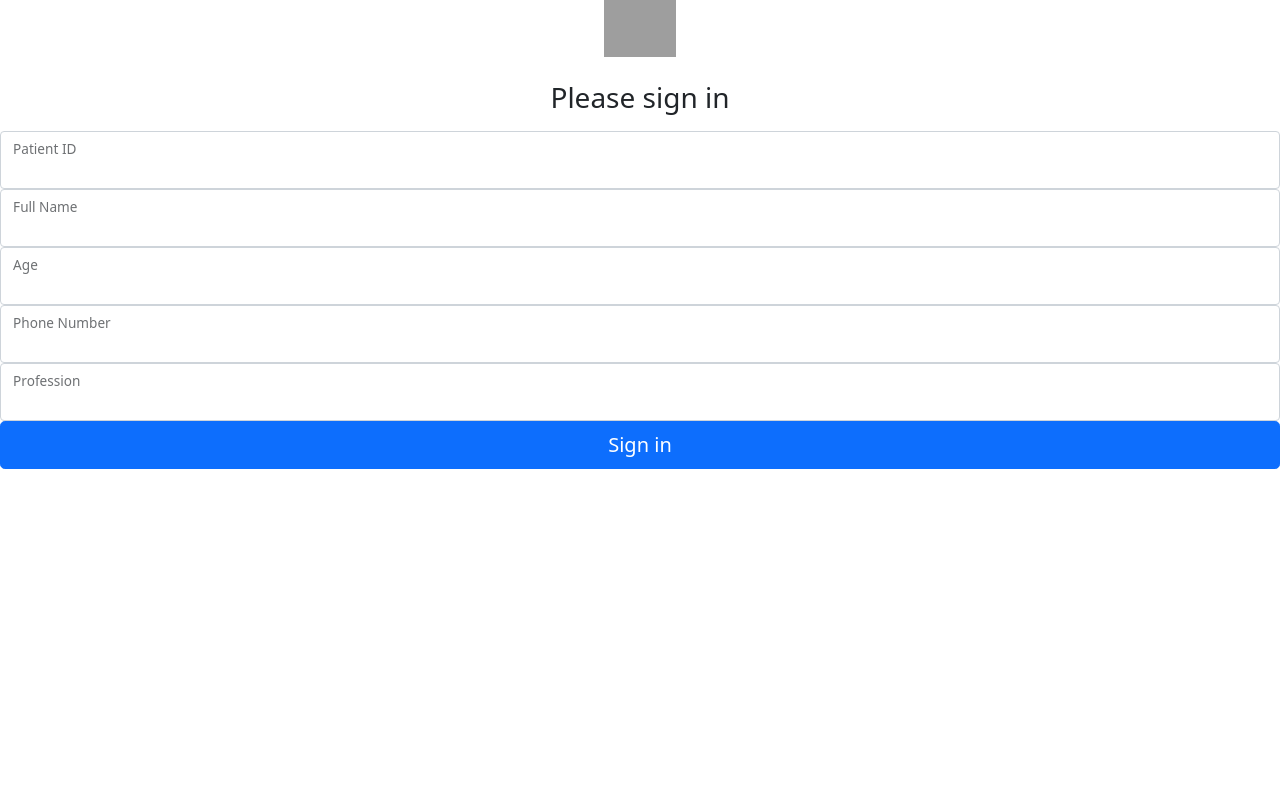
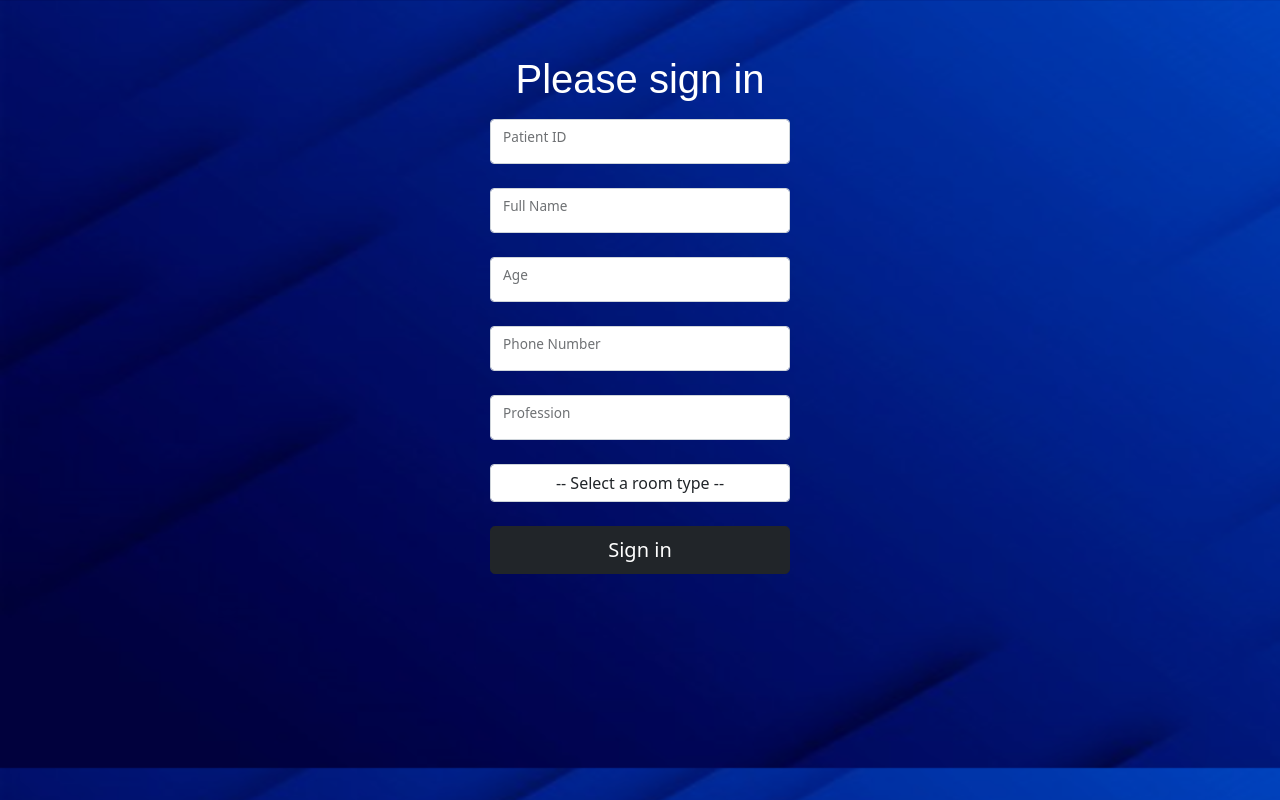
Before and after one commit to SanjaySajuJacob/Apollo-Hospital, a Django app: template templates/apollo/patlogin.html in a window 1280 px wide. Run offline with Django 3.2, Linux system fonts and the light colour scheme; the template is opened without the code that fills it, so the values that code supplies are empty; some libraries are stand-ins or nearby versions; grey boxes are pictures that could not be loaded.

Commit message:
Finished both login pages

```diff
--- a/static/apollo/cover.css
+++ b/static/apollo/cover.css
@@ -20,7 +20,7 @@ body {
   text-shadow: 0 .05rem .1rem rgba(0, 0, 0, .5);
   box-shadow: inset 0 0 5rem rgba(0, 0, 0, .5);
   background-size: 1550px 768px;
-  background-image: url("/static/quiz/v748-toon-131.jpg");
+  background-image: url("/static/apollo/Amazing-Blue-BG.png");
   background-position: center;
 }
 
--- a/static/apollo/login.css
+++ b/static/apollo/login.css
@@ -1,6 +1,8 @@
 <!DOCTYPE html>
 body {
   height: 100%;
+  background-size: 1550px 768px;
+  background-position: center;
 }
 
 body {
@@ -8,7 +10,9 @@ body {
   align-items: center;
   padding-top: 40px;
   padding-bottom: 40px;
-  background-color: #f5f5f5;
+  background-color: #035DAB;
+  background-size: 1550px 768px;
+  background-image: url("/static/apollo/Amazing-Blue-BG.png") !important
 }
 
 .form-signin {
--- a/templates/apollo/patlogin.html
+++ b/templates/apollo/patlogin.html
@@ -9,6 +9,8 @@
     <meta name="generator" content="Hugo 0.82.0">
 
     <link rel="canonical" href="https://getbootstrap.com/docs/5.0/examples/sign-in/">
+<script src="https://cdnjs.cloudflare.com/ajax/libs/popper.js/2.6.0/umd/popper.min.js" integrity="sha512-BmM0/BQlqh02wuK5Gz9yrbe7VyIVwOzD1o40yi1IsTjriX/NGF37NyXHfmFzIlMmoSIBXgqDiG1VNU6kB5dBbA==" crossorigin="anonymous" referrerpolicy="no-referrer"></script>
+<script src="https://cdn.jsdelivr.net/npm/bootstrap@5.0.1/dist/js/bootstrap.bundle.min.js" integrity="sha384-gtEjrD/SeCtmISkJkNUaaKMoLD0//ElJ19smozuHV6z3Iehds+3Ulb9Bn9Plx0x4" crossorigin="anonymous"></script>
 
 
 
@@ -33,36 +35,53 @@
 
 
     <!-- Custom styles for this template -->
-    <link href="signin.css" rel="stylesheet">
+    <link href="{% static 'apollo/login.css' %}" rel="stylesheet">
   </head>
   <body class="text-center">
 
 <main class="form-signin">
-    <img class="mb-4" src="../assets/brand/bootstrap-logo.svg" alt="" width="72" height="57">
-    <h1 class="h3 mb-3 fw-normal">Please sign in</h1>
-    <form method = "POST", action = "">
+    <h1 class="h1 mb-3 fw-normal text-white" style = "font-family:sans-serif">Please sign in</h1>
+    <form method = "POST", action = ""> {% csrf_token %}
     <div class="form-floating">
-      <input type="email" name = "PatID" class="form-control" id="floatingInput">
+      <input type="text" name = "PatID" class="form-control text-center" id="floatingInput" style = "height:45px; padding: 5px 5px 5px 5px;"><br>
       <label for="floatingInput">Patient ID</label>
     </div>
     <div class="form-floating">
-      <input type="password" name = "Patient Name"class="form-control" id="floatingInput">
+      <input type="text" name = "Patient Name"class="form-control text-center" id="floatingInput" style = "height:45px; padding: 5px 5px 5px 5px;"><br>
       <label for="floatingInput">Full Name</label>
     </div>
     <div class="form-floating">
-      <input type="password" name = "Age"class="form-control" id="floatingInput">
+      <input type="text" name = "Age"class="form-control text-center" id="floatingInput" style = "height:45px; padding: 5px 5px 5px 5px;"><br>
       <label for="floatingInput">Age</label>
     </div>
     <div class="form-floating">
-      <input type="password" name = "Ph No"class="form-control" id="floatingInput">
+      <input type="text" name = "Ph No"class="form-control text-center" id="floatingInput" style = "height:45px; padding: 5px 5px 5px 5px;"><br>
       <label for="floatingInput">Phone Number</label>
     </div>
     <div class="form-floating">
-      <input type="password" name = "Profession"class="form-control" id="floatingInput">
+      <input type="text" name = "Profession"class="form-control text-center" id="floatingInput" style = "height:45px; padding: 5px 5px 5px 5px;"><br>
       <label for="floatingInput">Profession</label>
     </div>
-
-    <button class="w-100 btn btn-lg btn-primary" value = "POST" type="submit">Sign in</button>
+    <div class="dropdown">
+      <!-- <button class="btn btn-light dropdown-toggle" name = "Room" type="button" id="dropdownMenuButton1" data-bs-toggle="dropdown" aria-expanded="false">
+        Room Type
+      </button>
+      <ul class="dropdown-menu" aria-labelledby="dropdownMenuButton1">
+        <li><a class="dropdown-item" href="#">Single Bedded</a></li>
+        <li><a class="dropdown-item" href="#">Double Bedded</a></li>
+        <li><a class="dropdown-item" href="#">General Ward</a></li>
+        <li><a class="dropdown-item" href="#">ICU</a></li>
+      </ul> -->
+      <select class="form-control text-center" name="Room">
+        <option name="Default">-- Select a room type --</option>
+        <option value="Single Bedded">Single Bedded</option>
+        <option value="Double Bedded">Double Bedded</option>
+        <option value="General Ward">General Ward</option>
+        <option value="ICU">ICU</option>
+      </select>
+    </div>
+    <br>
+    <button class="w-100 btn btn-lg btn-dark" value = "POST" type="submit">Sign in</button>
     {% if error_message %}<p><strong>{{error_message}}</strong></p>{% endif %}
     </form>
 </main>
--- a/templates/apollo/welcome.html
+++ b/templates/apollo/welcome.html
@@ -35,7 +35,7 @@
     <!-- Custom styles for this template -->
     <link href="cover.css" rel="stylesheet">
   </head>
-  <body class="d-flex h-100 text-center text-white bg-dark">
+  <body class="h-100 text-center text-white bg-dark">
 
 <div class="cover-container d-flex w-100 h-100 p-3 mx-auto flex-column">
   <header class="mb-auto">
```
Also changed, not shown: models.py (+15 -0 lines), templates/apollo/emplogin.html (+21 -13 lines), views.py (+19 -29 lines), migrations/0002_patfinance_payment_id.py (added), static/apollo/Amazing-Blue-BG.png (added).
